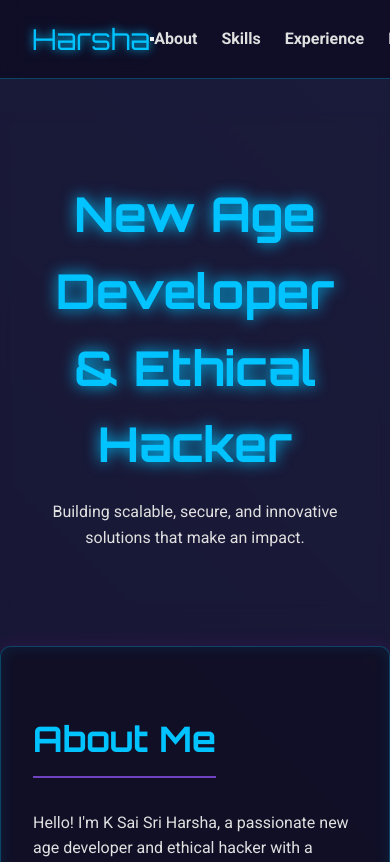
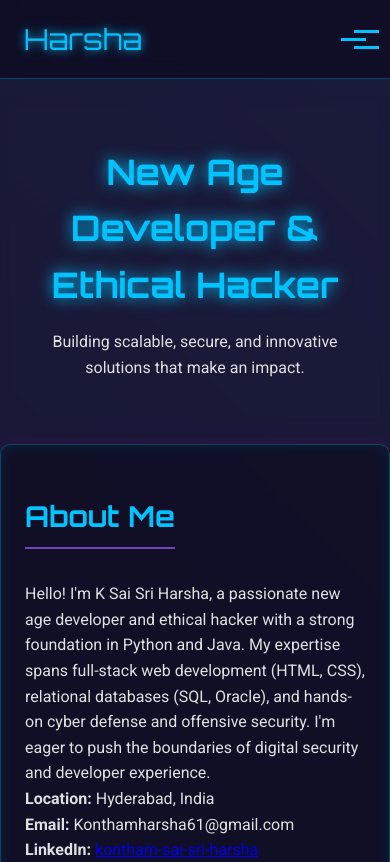
Before and after one commit to saiharsha61/Portfolio-harsha, a plain HTML site: page index.html in a window 390 px wide. Shown: the top 862 px of the page. Drawn offline with Linux system fonts and the light colour scheme.

Commit message:
Update style.css

```diff
--- a/style.css
+++ b/style.css
@@ -167,3 +167,101 @@ footer {
   margin-top: 2rem;
   border-top: 1px solid var(--panel-border);
 }
+
+/* Responsive Styles */
+.mobile-nav-toggle {
+  display: none;
+  background: none;
+  border: none;
+  cursor: pointer;
+  z-index: 1001;
+}
+
+.hamburger {
+  display: block;
+  width: 25px;
+  height: 3px;
+  background: var(--accent-color);
+  position: relative;
+  transition: background 0.3s ease-in-out;
+}
+
+.hamburger::before,
+.hamburger::after {
+  content: '';
+  position: absolute;
+  width: 25px;
+  height: 3px;
+  background: var(--accent-color);
+  transition: transform 0.3s ease-in-out;
+}
+
+.hamburger::before {
+  top: -8px;
+}
+
+.hamburger::after {
+  bottom: -8px;
+}
+
+@media (max-width: 768px) {
+  .main-header {
+    padding: 1rem 1.5rem;
+  }
+
+  .main-nav {
+    position: fixed;
+    top: 0;
+    right: -100%;
+    width: 60%;
+    height: 100vh;
+    background: var(--bg-color);
+    flex-direction: column;
+    justify-content: center;
+    align-items: center;
+    transition: right 0.5s ease-in-out;
+  }
+
+  .main-nav.is-active {
+    right: 0;
+  }
+
+  .main-nav ul {
+    flex-direction: column;
+    text-align: center;
+    gap: 2rem;
+  }
+
+  .mobile-nav-toggle {
+    display: block;
+  }
+
+  .main-nav.is-active + .mobile-nav-toggle .hamburger {
+      background: transparent;
+  }
+
+  .main-nav.is-active + .mobile-nav-toggle .hamburger::before {
+      transform: rotate(45deg) translate(5px, 7px);
+  }
+
+  .main-nav.is-active + .mobile-nav-toggle .hamburger::after {
+      transform: rotate(-45deg) translate(5px, -7px);
+  }
+
+  h1 {
+    font-size: 2.2rem;
+  }
+
+  h2 {
+    font-size: 1.8rem;
+  }
+
+  section {
+    padding: 3rem 1.5rem;
+    margin: 1rem auto;
+  }
+
+  .skills-grid {
+    grid-template-columns: 1fr;
+  }
+}
```
